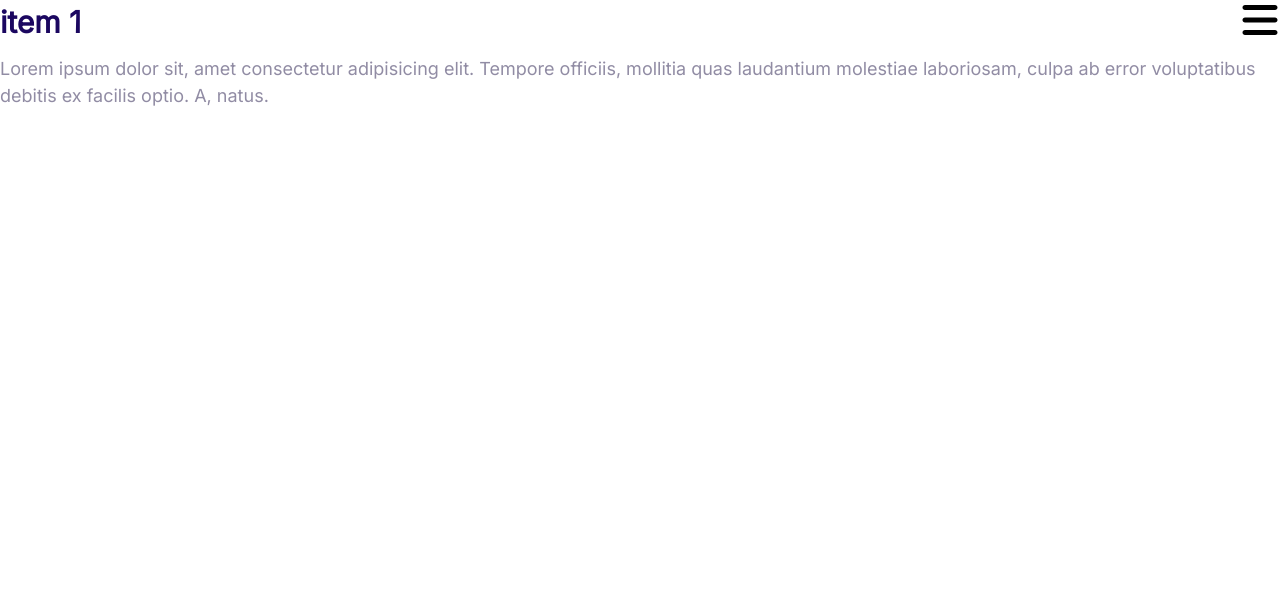
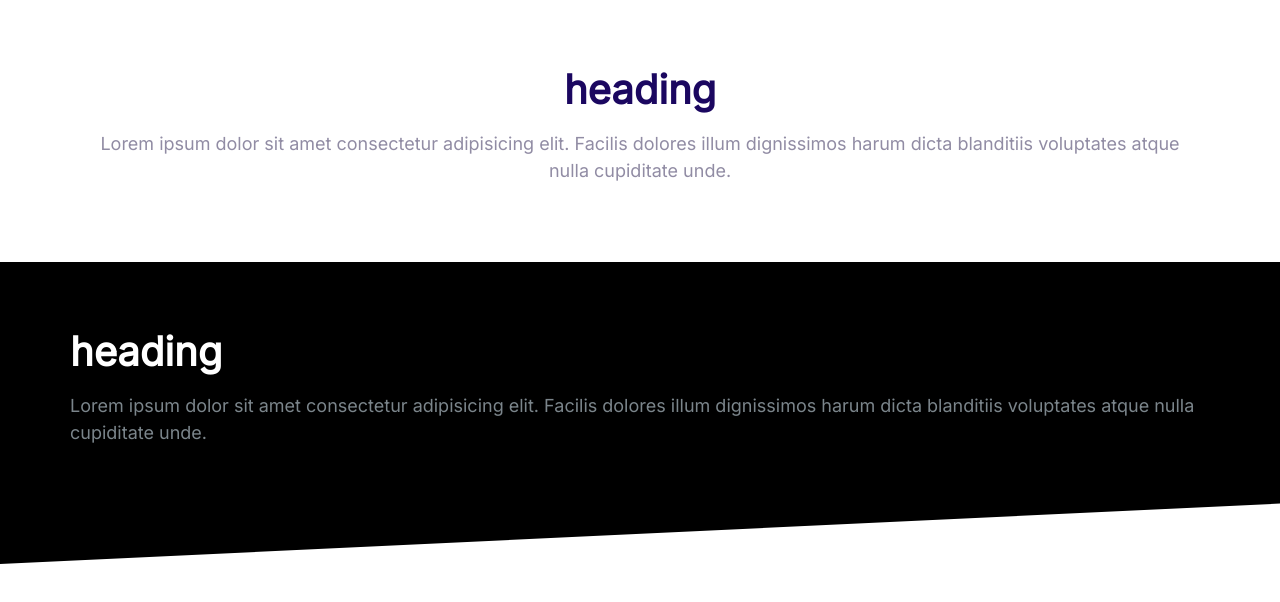
Before and after one commit to israt9528/my-first-project, a plain HTML site: page index.html in a window 1280 px wide. Drawn offline with Linux system fonts and the light colour scheme.

Commit message:
define all the blocks components

```diff
--- a/css/styles.css
+++ b/css/styles.css
@@ -475,3 +475,34 @@ i {
     max-height: 100vh;
     opacity: 1;
 }
+/*blocks*/
+.block {
+    --padding-vertical: 6rem;
+    padding: var(--padding-vertical) 2rem;
+
+}
+.block__header {
+    text-align: center;
+}
+.block__heading {
+    margin-top: 0;
+}
+.block--dark {
+    background: #000;
+    color: #7b858b;
+}
+.block--dark .block__heading {
+    color: #fff;
+}
+.block--skewed-right {
+    padding-bottom: calc(var(--padding-vertical) + 4rem);
+    clip-path: polygon(0 0, 100% 0, 100% 100%, 0 80%);
+}
+.block--skewed-left {
+    padding-bottom: calc(var(--padding-vertical) + 4rem);
+    clip-path: polygon(0 0, 100% 0, 100% 80%, 0 100%);
+}
+.container {
+    max-width: 1140px;
+    margin: 0 auto;
+}
--- a/index.html
+++ b/index.html
@@ -18,20 +18,26 @@
     <link rel="stylesheet" href="css/styles.css" />
   </head>
   <body>
-    <div class="collapsible collapsible--expanded">
-      <header class="collapsible__header">
-        <h2 class="collapsible__heading">item 1</h2>
-
-        <svg class="icon icon--secondary collapsible__chevron">
-          <use xlink:href="images/sprite.svg#bars-solid"></use>
-        </svg>
+    <section class="block container">
+      <header class="block__header">
+        <h2 class="block__heading">heading</h2>
+        <p>
+          Lorem ipsum dolor sit amet consectetur adipisicing elit. Facilis
+          dolores illum dignissimos harum dicta blanditiis voluptates atque
+          nulla cupiditate unde.
+        </p>
       </header>
-      <div class="collapsible__content">
-        Lorem ipsum dolor sit, amet consectetur adipisicing elit. Tempore
-        officiis, mollitia quas laudantium molestiae laboriosam, culpa ab error
-        voluptatibus debitis ex facilis optio. A, natus.
+    </section>
+    <section class="block block--dark block--skewed-left">
+      <div class="container">
+        <h2 class="block__heading">heading</h2>
+        <p>
+          Lorem ipsum dolor sit amet consectetur adipisicing elit. Facilis
+          dolores illum dignissimos harum dicta blanditiis voluptates atque
+          nulla cupiditate unde.
+        </p>
       </div>
-    </div>
+    </section>
     <script src="js/main.js"></script>
   </body>
 </html>
```
Also changed, not shown: components/blocks.html (added, +20 -0 lines).
